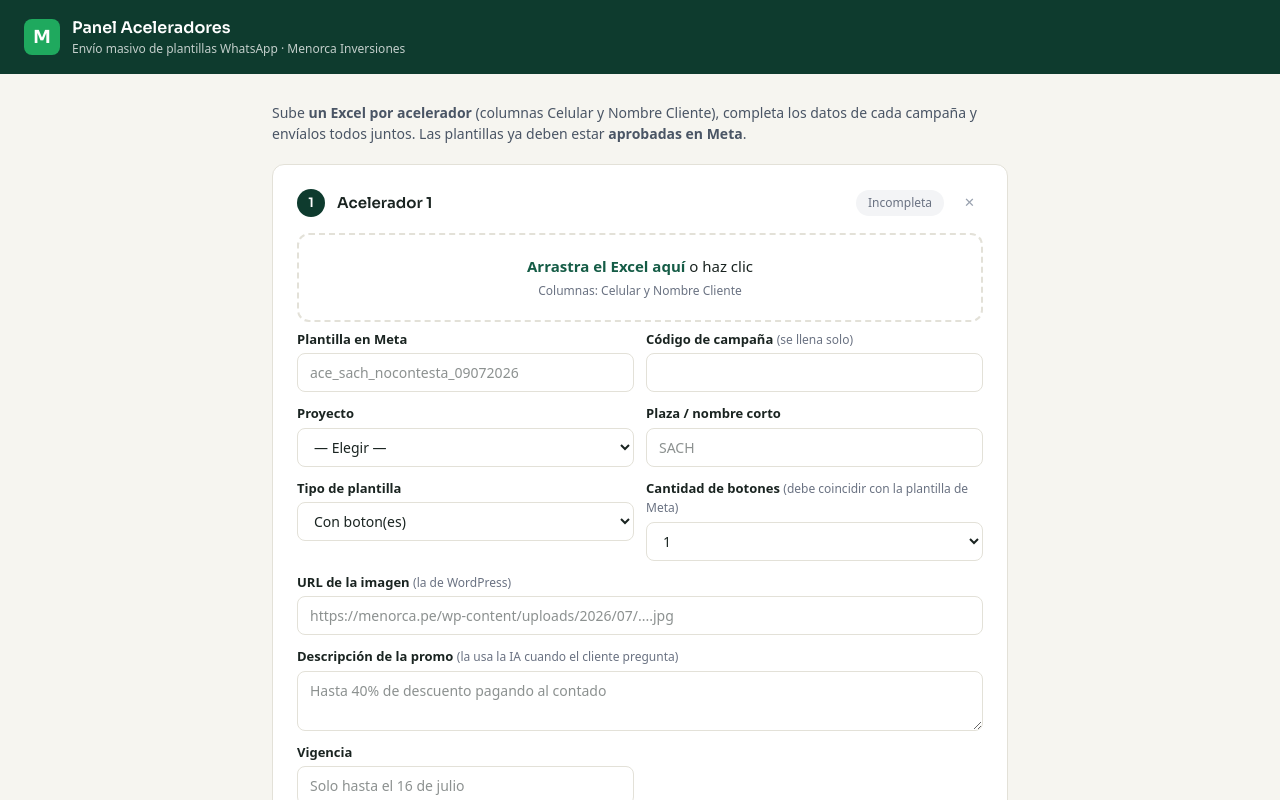
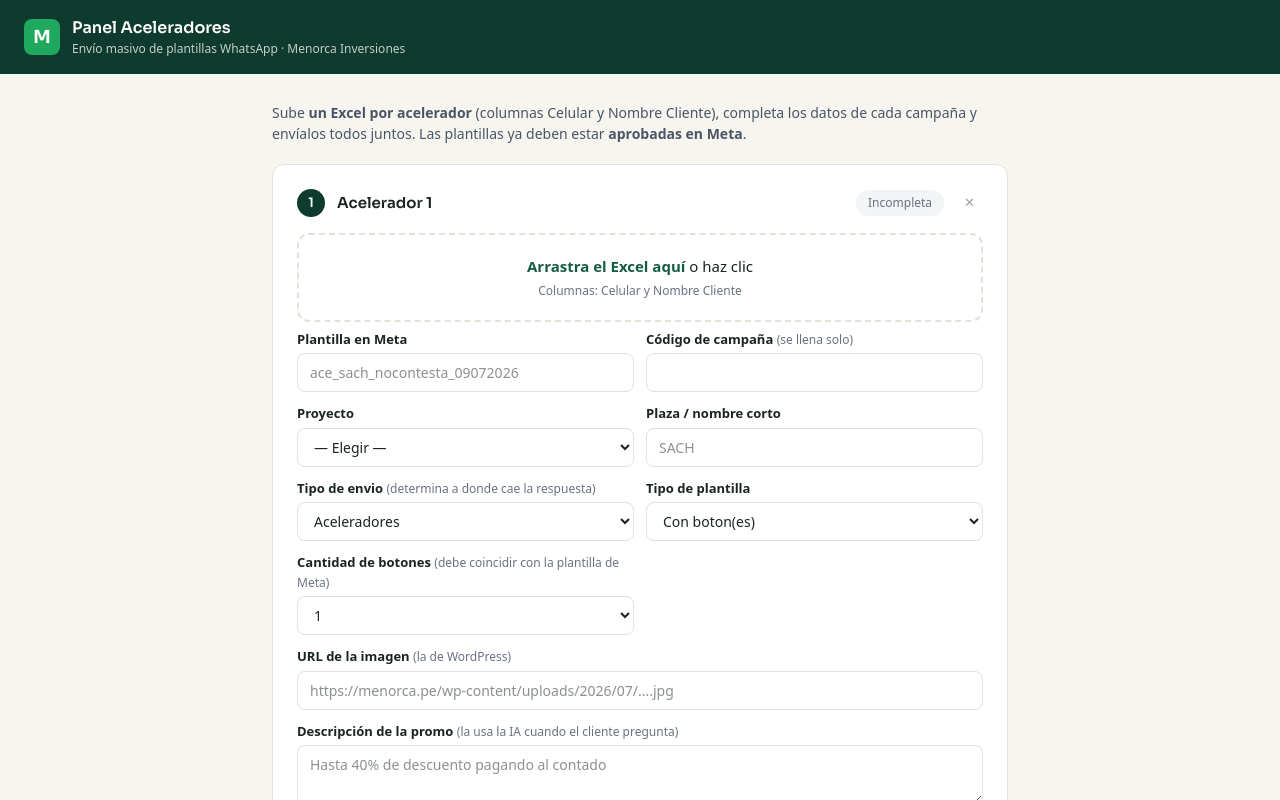
Before and after one commit to menorcamktdigital-design/menorca-aceleradores, a React (Vite) app: page / in a window 1280 px wide. Shown: the top 800 px of the page. Built offline with nearby package versions, Linux system fonts and the light colour scheme.

Commit message:
feat: add referidos

```diff
--- a/src/components/BaseCard.jsx
+++ b/src/components/BaseCard.jsx
@@ -1,5 +1,5 @@
 import { useRef, useState } from 'react'
-import { PROYECTOS, TIPOS } from '../config'
+import { PROYECTOS, TIPOS, PAYLOADS } from '../config'
 import { parsearArchivo, validarBase } from '../utils'
 
 const inputCls =
@@ -64,7 +64,7 @@ export default function BaseCard({ index, base, onChange, onRemove, bloqueado })
           {index + 1}
         </div>
         <h2 className="font-display text-[15px] font-semibold flex-1 truncate">
-          {base.template || `Acelerador ${index + 1}`}
+          {base.template || `${base.payloadTipo === 'referidos' ? 'Referido' : 'Acelerador'} ${index + 1}`}
         </h2>
         {badge}
         {!bloqueado && (
@@ -187,6 +187,20 @@ export default function BaseCard({ index, base, onChange, onRemove, bloqueado })
             />
           </Campo>
         )}
+        <Campo label="Tipo de envio" hint="determina a donde cae la respuesta">
+          <select
+            className={inputCls}
+            disabled={bloqueado}
+            value={base.payloadTipo}
+            onChange={(e) => set({ payloadTipo: e.target.value })}
+          >
+            {PAYLOADS.map((p) => (
+              <option key={p.value} value={p.value}>
+                {p.label}
+              </option>
+            ))}
+          </select>
+        </Campo>
         <Campo label="Tipo de plantilla">
           <select
             className={inputCls}
--- a/src/config.js
+++ b/src/config.js
@@ -35,6 +35,11 @@ export const TIPOS = [
   { value: 'flow', label: 'Flow (Encuesta)' }
 ]
 
+export const PAYLOADS = [
+  { value: 'aceleradores', label: 'Aceleradores' },
+  { value: 'referidos', label: 'Referidos' },
+]
+
 // Estado vacío de una base nueva
 export const baseVacia = () => ({
   id: crypto.randomUUID(),
@@ -48,6 +53,7 @@ export const baseVacia = () => ({
   plaza: '',
   tipo: 'boton',
   numBotones: 1,
+  payloadTipo: 'aceleradores',
   imagenUrl: '',
   descripcion: '',
   vigencia: '',
--- a/src/utils.js
+++ b/src/utils.js
@@ -78,7 +78,7 @@ export function armarPayload(base, clave) {
     tipo: base.tipo,
     num_botones: base.tipo === 'default' ? 0 : Number(base.numBotones),
     imagen_url: base.imagenUrl.trim(),
-    payload: 'aceleradores',
+    payload: base.payloadTipo,
     descripcion: base.descripcion.trim(),
     vigencia: base.vigencia.trim(),
     clave,
```
